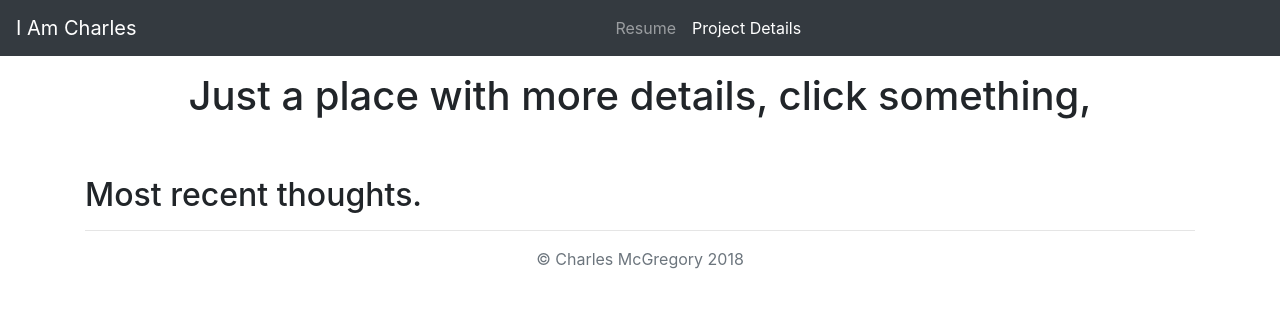
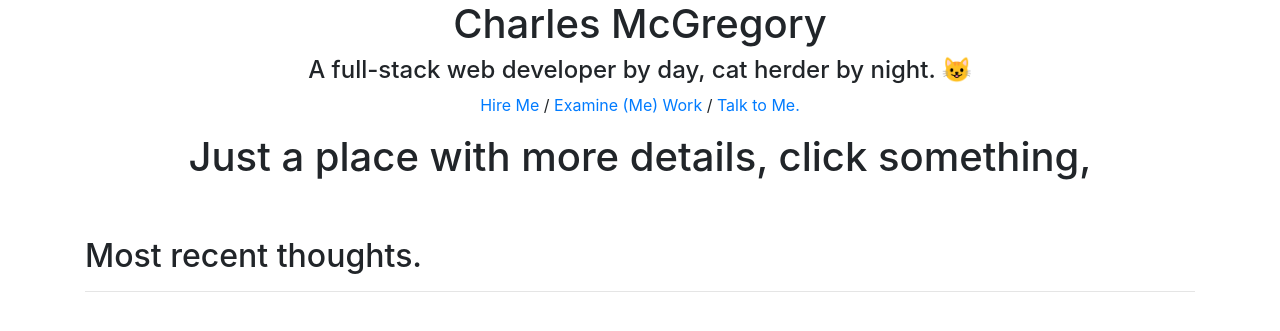
Before and after one commit to IamCharlesM/Portfolio, a Django app: page /blog/ in a window 1280 px wide. Shown: the top 331 px of the page. Run offline with Django 3.2, Linux system fonts and the light colour scheme; data that the repository does not hold is empty; some libraries are stand-ins or nearby versions.

Commit message:
allblogs extends renders on main page.

```diff
--- a/blog/templates/blog/allblogs.html
+++ b/blog/templates/blog/allblogs.html
@@ -1,45 +1,7 @@
-<!doctype html>
-<html lang="en">
+{% extends 'jobs/home.html' %}
 
-<head>
-    {% load staticfiles %}
-    <meta charset="utf-8">
-    <meta name="viewport" content="width=device-width, initial-scale=1, shrink-to-fit=no">
-    <meta name="description" content="">
-    <meta name="author" content="">
+{% block content %}
 
-
-    <title>*Insert witty tagline*</title>
-
-    <!-- Bootstrap core CSS -->
-    <link rel="stylesheet" href="https://maxcdn.bootstrapcdn.com/bootstrap/4.0.0/css/bootstrap.min.css" integrity="sha384-Gn5384xqQ1aoWXA+058RXPxPg6fy4IWvTNh0E263XmFcJlSAwiGgFAW/dAiS6JXm"
-        crossorigin="anonymous">
-
-    <!-- Custom styles for this template -->
-    <link rel="stylesheet" href="{% static 'css/portfolio.css' %}">
-</head>
-
-<body>
-
-    <header>
-        <nav class="navbar navbar-expand-lg navbar-dark bg-dark">
-            <a class="navbar-brand" href="{% url 'home' %}">I Am Charles</a>
-            <button class="navbar-toggler" type="button" data-toggle="collapse" data-target="#navbarNavAltMarkup" aria-controls="navbarNavAltMarkup"
-                aria-expanded="false" aria-label="Toggle navigation">
-                <span class="navbar-toggler-icon"></span>
-            </button>
-            <div class="collapse navbar-collapse" id="navbarNavAltMarkup">
-                <div class="navbar-nav mx-auto">
-
-                    <a class="nav-item nav-link" href="{% static 'resume.pdf' %}">Resume</a>
-                    <a class="nav-item nav-link active" href="{% url 'allblogs' %}">Project Details</a>
-                </div>
-            </div>
-        </nav>
-    </header>
-
-    <main role="main">
-        <div class="container">
             <h1 class="text-center pt-3">Just a place with more details, click something,</h1>
             <br>
             <br>
@@ -52,27 +14,8 @@
             <br>
             <p>{{ blog.summary }}</p>
             {{blog.pub_date_pretty}}
-            <br> {%endfor%}
-        </div>
+            <br>
+        {%endfor%}
 
 
-    </main>
-
-    <footer class="text-muted">
-        <div class="container text-center">
-            <p> &#x00A9; Charles McGregory {% now "Y" %}</p>
-        </div>
-    </footer>
-
-    <!-- Bootstrap core JavaScript
-    ================================================== -->
-    <!-- Placed at the end of the document so the pages load faster -->
-    <script src="https://code.jquery.com/jquery-3.2.1.slim.min.js" integrity="sha384-KJ3o2DKtIkvYIK3UENzmM7KCkRr/rE9/Qpg6aAZGJwFDMVNA/GpGFF93hXpG5KkN"
-        crossorigin="anonymous"></script>
-    <script src="https://cdnjs.cloudflare.com/ajax/libs/popper.js/1.12.9/umd/popper.min.js" integrity="sha384-ApNbgh9B+Y1QKtv3Rn7W3mgPxhU9K/ScQsAP7hUibX39j7fakFPskvXusvfa0b4Q"
-        crossorigin="anonymous"></script>
-    <script src="https://maxcdn.bootstrapcdn.com/bootstrap/4.0.0/js/bootstrap.min.js" integrity="sha384-JZR6Spejh4U02d8jOt6vLEHfe/JQGiRRSQQxSfFWpi1MquVdAyjUar5+76PVCmYl"
-        crossorigin="anonymous"></script>
-</body>
-
-</html>
+ {% endblock content %}
--- a/jobs/templates/jobs/home.html
+++ b/jobs/templates/jobs/home.html
@@ -57,7 +57,13 @@
                         </div>
                     </div>
             </div>
-        </div>
+        </div> <!-- ends nav -->
+
+     <div class="container">
+        {% block content%}
+        {% endblock %}
+
+     </div>
 
     </main>
 
```
